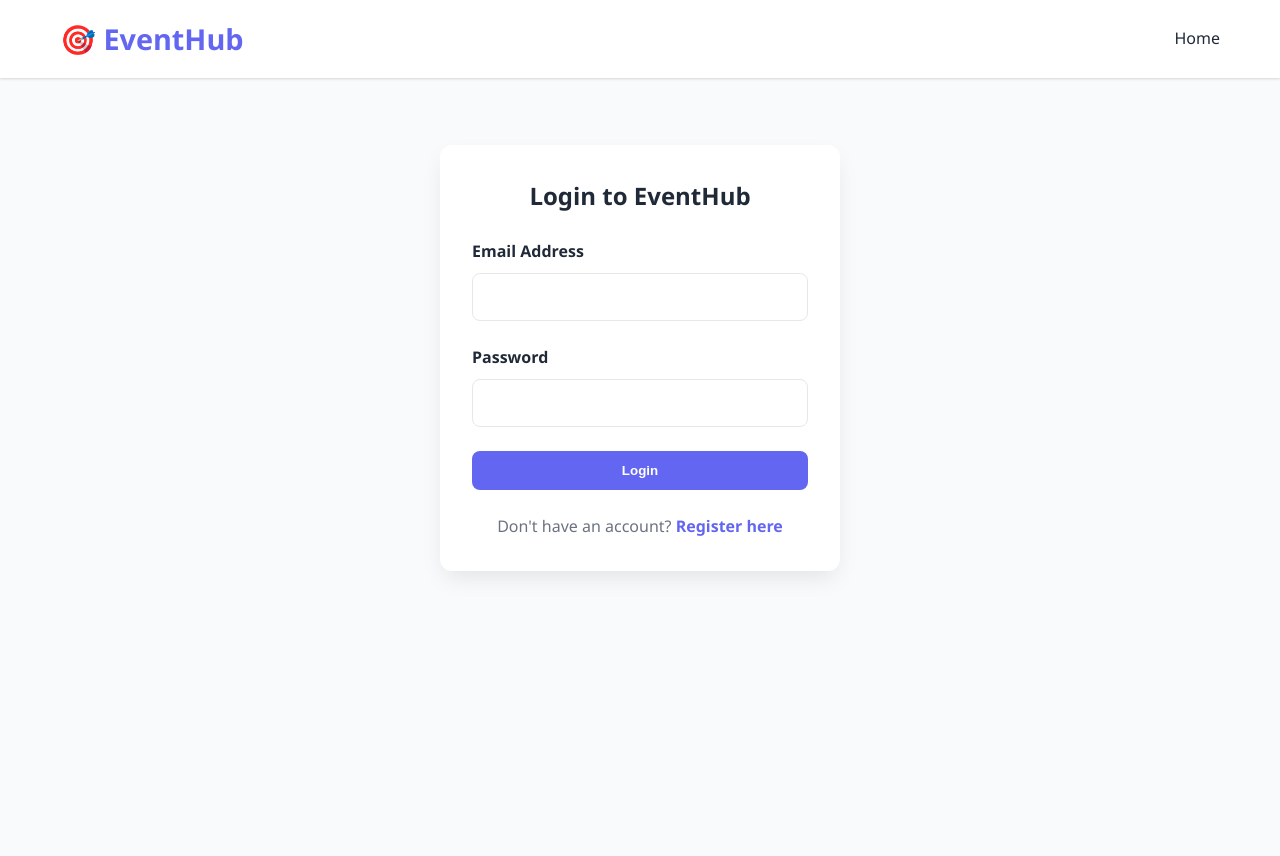
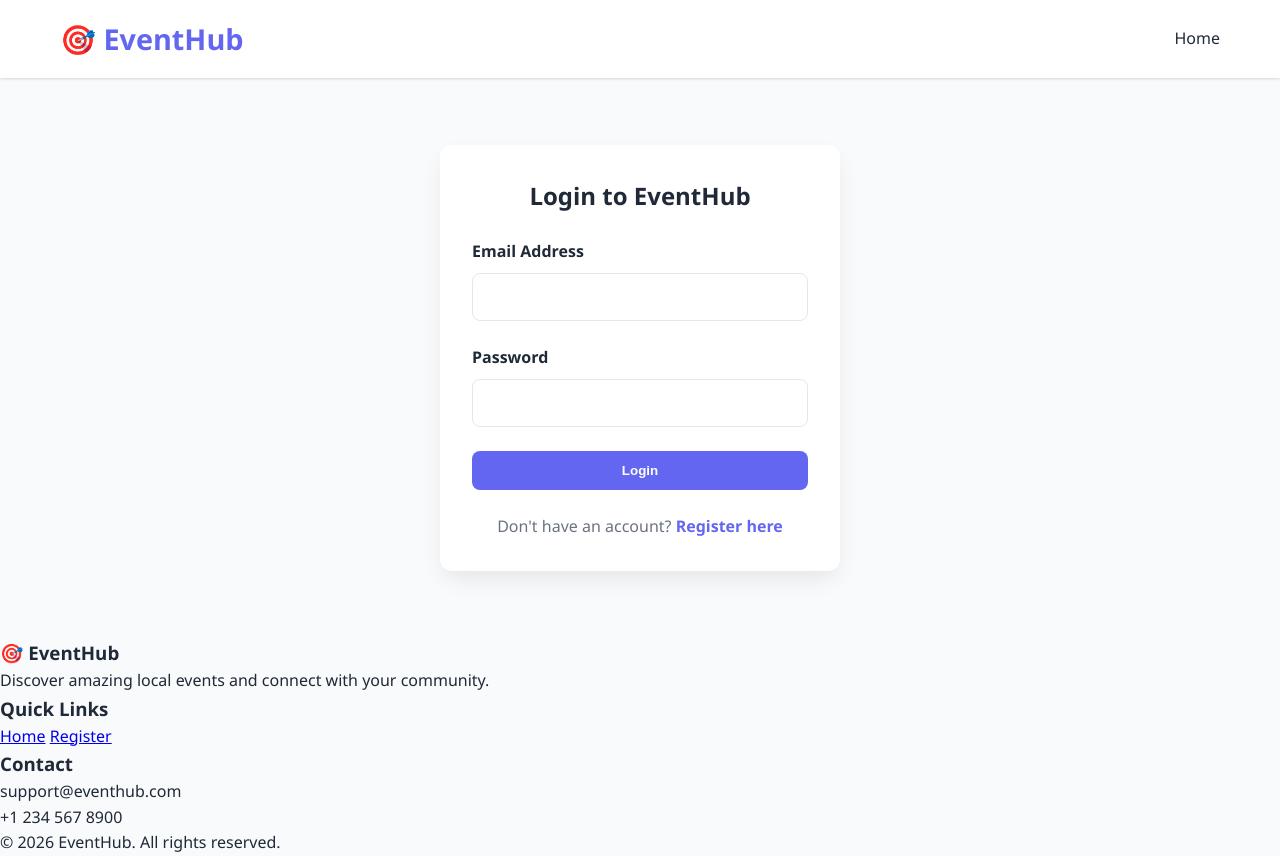
Before and after one commit to gudidevuniumeshgoud-lab/local-events-platform, a website: page client/login.html in a window 1280 px wide. Before the commit the page ends 800 px from the top, so only its background shows below. Drawn offline with Linux system fonts and the light colour scheme.

Commit message:
Update login.html

```diff
--- a/client/login.html
+++ b/client/login.html
@@ -8,9 +8,10 @@
   <link rel="stylesheet" href="css/responsive.css">
 </head>
 <body>
-  <!-- Navbar -->
-  <nav class="navbar">
-    <div class="container">
+  <header>
+    <!-- Navbar -->
+    <nav class="navbar">
+      <div class="container">
       <div class="navbar-brand">
         <h1>🎯 EventHub</h1>
       </div>
@@ -19,7 +20,9 @@
       </div>
     </div>
   </nav>
+  </header>
 
+  <main>
   <!-- Login Form -->
   <section class="auth-section">
     <div class="auth-container">
@@ -42,6 +45,30 @@
       </div>
     </div>
   </section>
+  </main>
+
+  <!-- Footer -->
+  <footer class="footer">
+    <div class="footer-content">
+      <div class="footer-section">
+        <h3>🎯 EventHub</h3>
+        <p>Discover amazing local events and connect with your community.</p>
+      </div>
+      <div class="footer-section">
+        <h3>Quick Links</h3>
+        <a href="index.html">Home</a>
+        <a href="register.html">Register</a>
+      </div>
+      <div class="footer-section">
+        <h3>Contact</h3>
+        <p>support@eventhub.com</p>
+        <p>+1 234 567 8900</p>
+      </div>
+    </div>
+    <div class="footer-bottom">
+      &copy; 2026 EventHub. All rights reserved.
+    </div>
+  </footer>
 
   <!-- Toast Notification -->
   <div id="toast" class="toast"></div>
```
